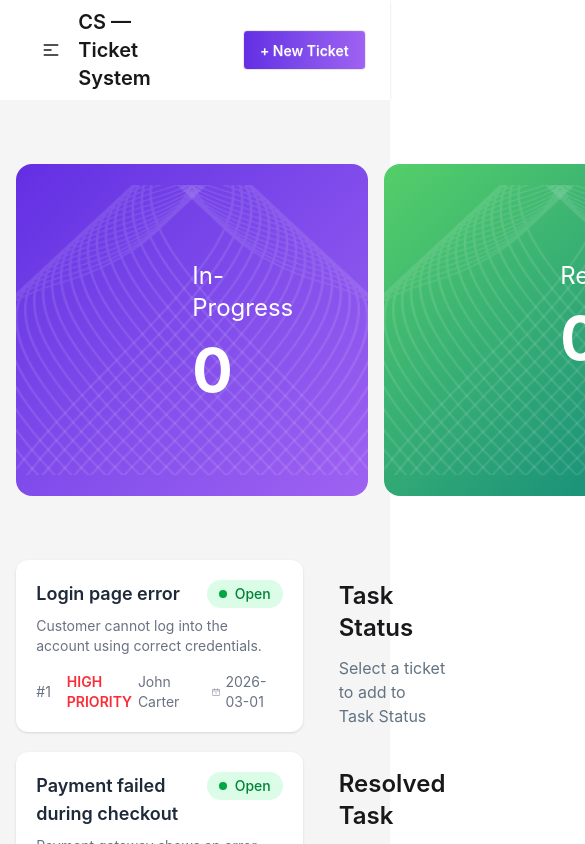
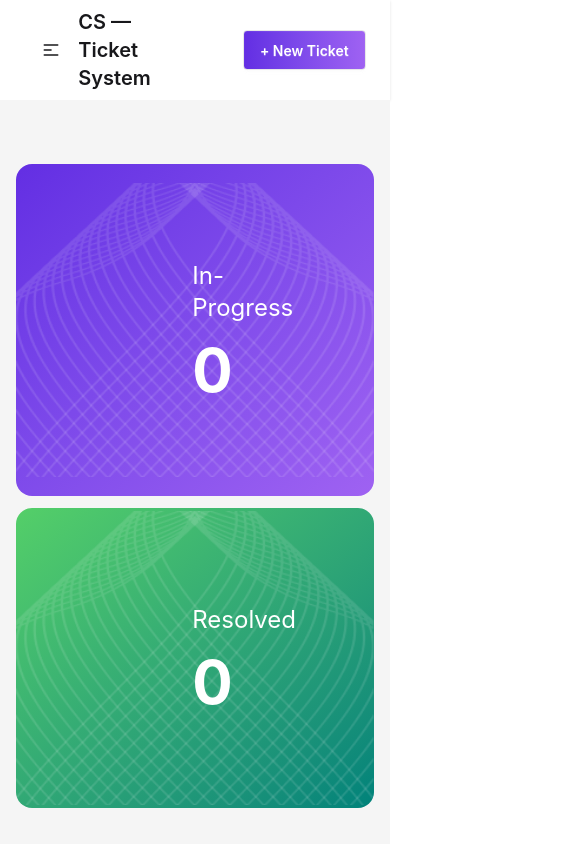
Before and after one commit to mdiffatbari/Ticketo, a React (Vite) app: page / in a window 390 px wide. Shown: the top 844 px of the page, 585 px wide, since content can reach past the window. Built offline with nearby package versions, Linux system fonts and the light colour scheme.

Commit message:
readme file added

```diff
--- a/src/App.jsx
+++ b/src/App.jsx
@@ -40,7 +40,7 @@ function App() {
     <>
       <Navbar />
 
-      <div className="bg-[#f5f5f5]">
+      <div className="bg-[#f5f5f5] pb-24">
 
         <TopCards
           inProgressCount={inProgress.length}
--- a/src/components/TopCards/TopCards.jsx
+++ b/src/components/TopCards/TopCards.jsx
@@ -3,10 +3,10 @@ import bgOverly from '../../assets/vector1.png'
 const TopCards = ({ inProgressCount, resolvedCount }) => {
 
     return (
-        <div className='w-11/12 mx-auto py-16 flex gap-4'>
+        <div className='w-11/12 mx-auto py-16 md:flex md:gap-4'>
 
             {/* In Progress */}
-            <div className='relative bg-gradient-to-tl from-[#9F62F2] to-[#632EE3] py-24 px-44 rounded-2xl text-center text-white w-[50%]'>
+            <div className='relative bg-gradient-to-tl from-[#9F62F2] to-[#632EE3] py-24 px-44 rounded-2xl text-center text-white md:w-[50%] mb-3 md:mb-0'>
 
                 <img src={bgOverly} className="absolute inset-0 w-full h-full object-contain object-left" />
                 <img src={bgOverly} className="absolute right-0 top-0 h-full object-contain scale-x-[-1]" />
@@ -19,7 +19,7 @@ const TopCards = ({ inProgressCount, resolvedCount }) => {
             </div>
 
             {/* Resolved */}
-            <div className='relative bg-gradient-to-tl from-[#00827A] to-[#54CF68] py-24 px-44 rounded-2xl text-center text-white w-[50%]'>
+            <div className='relative bg-gradient-to-tl from-[#00827A] to-[#54CF68] py-24 px-44 rounded-2xl text-center text-white md:w-[50%]'>
 
                 <img src={bgOverly} className="absolute inset-0 w-full h-full object-contain object-left" />
                 <img src={bgOverly} className="absolute right-0 top-0 h-full object-contain scale-x-[-1]" />
```
Also changed, not shown: 1 other file (tests, documents, lock files or other folders).
